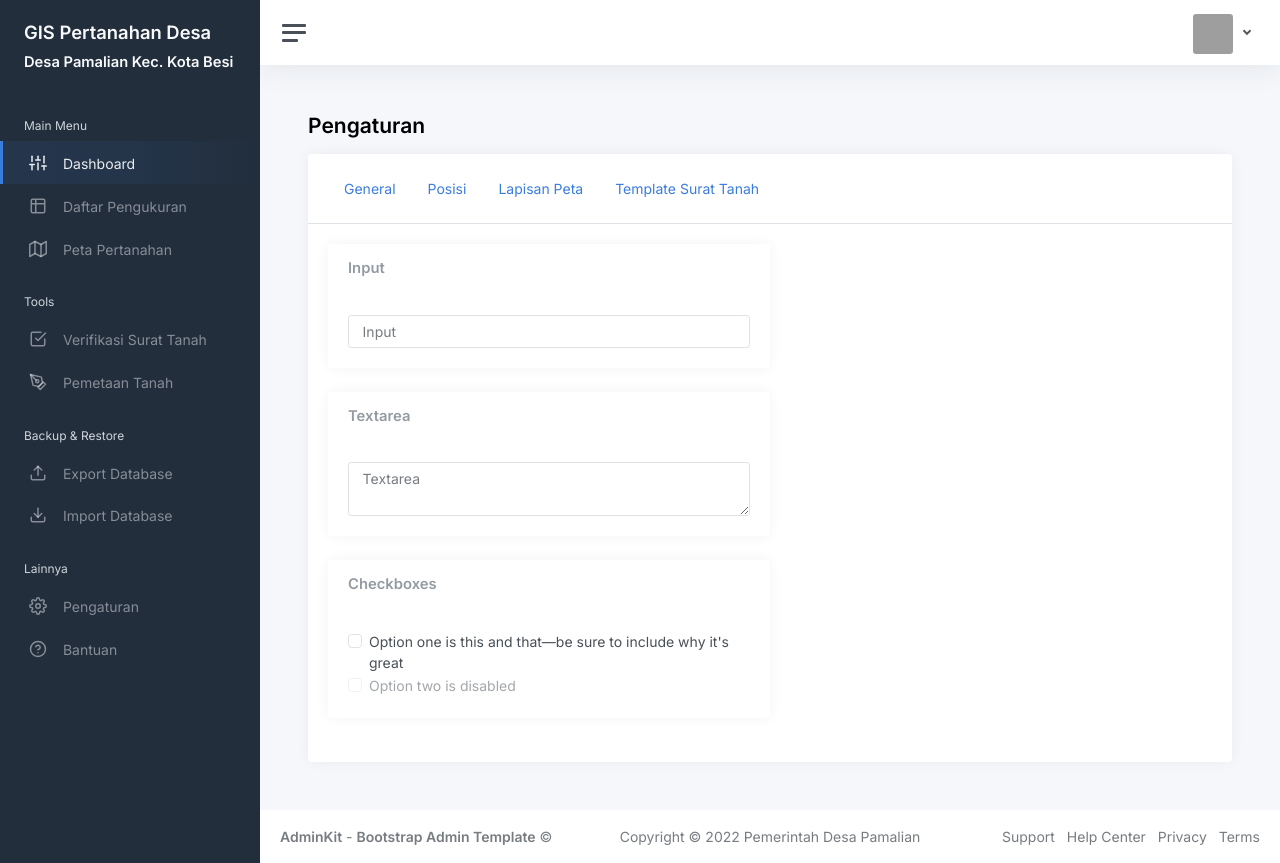
After one commit to ferys2195/web-pertanahan-desa, a Laravel app: page /admin/settings in a window 1280 px wide. The commit adds this page. Run offline with Laravel 9, Linux system fonts and the light colour scheme; data that the repository does not hold is empty; settings files or empty folders that the repository lacks are supplied; some libraries are stand-ins or nearby versions; grey boxes are pictures that could not be loaded.

Commit message:
add page admin settings

```diff
--- /dev/null
+++ b/app/View/Components/AdminSettings.php
@@ -0,0 +1,28 @@
+<?php
+
+namespace App\View\Components;
+
+use Illuminate\View\Component;
+
+class AdminSettings extends Component
+{
+    /**
+     * Create a new component instance.
+     *
+     * @return void
+     */
+    public function __construct()
+    {
+        //
+    }
+
+    /**
+     * Get the view / contents that represent the component.
+     *
+     * @return \Illuminate\Contracts\View\View|\Closure|string
+     */
+    public function render()
+    {
+        return view('components.admin-settings');
+    }
+}
--- /dev/null
+++ b/resources/views/components/admin-settings.blade.php
@@ -0,0 +1,64 @@
+<div>
+
+</div>
+<div class="card">
+    <div class="card-header border-bottom">
+        <ul class="nav">
+            <li class="nav-item">
+                <a class="nav-link active" aria-current="page" href="#">General</a>
+            </li>
+            <li class="nav-item">
+                <a class="nav-link" href="#">Posisi</a>
+            </li>
+            <li class="nav-item">
+                <a class="nav-link" href="#">Lapisan Peta</a>
+            </li>
+            <li class="nav-item">
+                <a class="nav-link" href="#">Template Surat Tanah</a>
+            </li>
+        </ul>
+    </div>
+    <div class="card-body">
+        <div class="col-12 col-lg-6">
+            <div class="card">
+                <div class="card-header">
+                    <h5 class="card-title mb-0">Input</h5>
+                </div>
+                <div class="card-body">
+                    <input type="text" class="form-control" placeholder="Input">
+                </div>
+            </div>
+
+            <div class="card">
+                <div class="card-header">
+                    <h5 class="card-title mb-0">Textarea</h5>
+                </div>
+                <div class="card-body">
+                    <textarea class="form-control" rows="2" placeholder="Textarea"></textarea>
+                </div>
+            </div>
+
+            <div class="card">
+                <div class="card-header">
+                    <h5 class="card-title mb-0">Checkboxes</h5>
+                </div>
+                <div class="card-body">
+                    <div>
+                        <label class="form-check">
+                            <input class="form-check-input" type="checkbox" value="">
+                            <span class="form-check-label">
+                                Option one is this and that&mdash;be sure to include why it's great
+                            </span>
+                        </label>
+                        <label class="form-check">
+                            <input class="form-check-input" type="checkbox" value="" disabled>
+                            <span class="form-check-label">
+                                Option two is disabled
+                            </span>
+                        </label>
+                    </div>
+                </div>
+            </div>
+        </div>
+    </div>
+</div>
--- a/resources/views/components/admin-side-bar.blade.php
+++ b/resources/views/components/admin-side-bar.blade.php
@@ -18,7 +18,7 @@
 
             <li class="sidebar-item">
                 <a class="sidebar-link" href="{{ route('admin.tanah.index') }}">
-                    <i class="align-middle" data-feather="user"></i> <span class="align-middle">Daftar
+                    <i class="align-middle" data-feather="table"></i> <span class="align-middle">Daftar
                         Pengukuran</span>
                 </a>
             </li>
@@ -30,50 +30,20 @@
                 </a>
             </li>
 
+            <li class="sidebar-header">
+                Tools
+            </li>
             <li class="sidebar-item">
                 <a class="sidebar-link" href="{{ route('admin.verify') }}">
-                    <i class="align-middle" data-feather="user-plus"></i> <span class="align-middle">Verifikasi
+                    <i class="align-middle" data-feather="check-square"></i> <span class="align-middle">Verifikasi
                         Surat Tanah</span>
                 </a>
             </li>
 
             <li class="sidebar-item">
-                <a class="sidebar-link" href="pages-blank.html">
-                    <i class="align-middle" data-feather="book"></i> <span class="align-middle">Blank</span>
-                </a>
-            </li>
-
-            <li class="sidebar-header">
-                Settings
-            </li>
-
-            <li class="sidebar-item">
                 <a class="sidebar-link" href="ui-buttons.html">
-                    <i class="align-middle" data-feather="square"></i> <span class="align-middle">Buttons</span>
-                </a>
-            </li>
-
-            <li class="sidebar-item">
-                <a class="sidebar-link" href="ui-forms.html">
-                    <i class="align-middle" data-feather="check-square"></i> <span class="align-middle">Forms</span>
-                </a>
-            </li>
-
-            <li class="sidebar-item">
-                <a class="sidebar-link" href="ui-cards.html">
-                    <i class="align-middle" data-feather="grid"></i> <span class="align-middle">Cards</span>
-                </a>
-            </li>
-
-            <li class="sidebar-item">
-                <a class="sidebar-link" href="ui-typography.html">
-                    <i class="align-middle" data-feather="align-left"></i> <span class="align-middle">Typography</span>
-                </a>
-            </li>
-
-            <li class="sidebar-item">
-                <a class="sidebar-link" href="icons-feather.html">
-                    <i class="align-middle" data-feather="coffee"></i> <span class="align-middle">Icons</span>
+                    <i class="align-middle" data-feather="pen-tool"></i> <span class="align-middle">Pemetaan
+                        Tanah</span>
                 </a>
             </li>
 
@@ -83,15 +53,30 @@
 
             <li class="sidebar-item">
                 <a class="sidebar-link" href="charts-chartjs.html">
-                    <i class="align-middle" data-feather="bar-chart-2"></i> <span class="align-middle">Export
+                    <i class="align-middle" data-feather="upload"></i> <span class="align-middle">Export
                         Database</span>
                 </a>
             </li>
 
             <li class="sidebar-item">
                 <a class="sidebar-link" href="maps-google.html">
-                    <i class="align-middle" data-feather="map"></i> <span class="align-middle">Import
+                    <i class="align-middle" data-feather="download"></i> <span class="align-middle">Import
                         Database</span>
+                </a>
+            </li>
+
+            <li class="sidebar-header">
+                Lainnya
+            </li>
+
+            <li class="sidebar-item">
+                <a class="sidebar-link" href="{{ route('admin.settings') }}" id="link-settings">
+                    <i class="align-middle" data-feather="settings"></i> <span class="align-middle">Pengaturan</span>
+                </a>
+            </li>
+            <li class="sidebar-item">
+                <a class="sidebar-link" href="ui-buttons.html">
+                    <i class="align-middle" data-feather="help-circle"></i> <span class="align-middle">Bantuan</span>
                 </a>
             </li>
         </ul>
--- a/resources/views/layouts/admin-layout.blade.php
+++ b/resources/views/layouts/admin-layout.blade.php
@@ -70,6 +70,10 @@
                 }
             })
         });
+        document.getElementById('link-settings').addEventListener('click', () => {
+            const myModalAlternative = new bootstrap.Modal('#staticBackdrop')
+            myModalAlternative.show()
+        })
     </script>
     @stack('foot')
 </body>
--- /dev/null
+++ b/resources/views/pages/admin/settings.blade.php
@@ -0,0 +1,5 @@
+@extends('layouts.admin-layout')
+@section('title', 'Pengaturan')
+@section('content')
+    <x-admin-settings />
+@endsection
--- a/routes/administrator.php
+++ b/routes/administrator.php
@@ -5,8 +5,9 @@ use App\Http\Controllers\Admin\SuratController;
 use Illuminate\Support\Facades\Route;
 use App\Http\Controllers\Admin\TanahController as AdminTanahController;
 
-Route::view('/', 'dashboard');
+Route::view('/', 'pages.admin.dashboard');
 Route::view('/verify', 'pages.admin.verify')->name('verify');
+Route::view('settings', 'pages.admin.settings')->name('settings');
 Route::resource('/tanah', AdminTanahController::class);
 Route::get('/maps', [MapsController::class, 'index'])->name('maps');
 Route::resource('/surat', SuratController::class);
```
Also changed, not shown: resources/views/pages/admin/dashboard.blade.php (+12 -13 lines).
